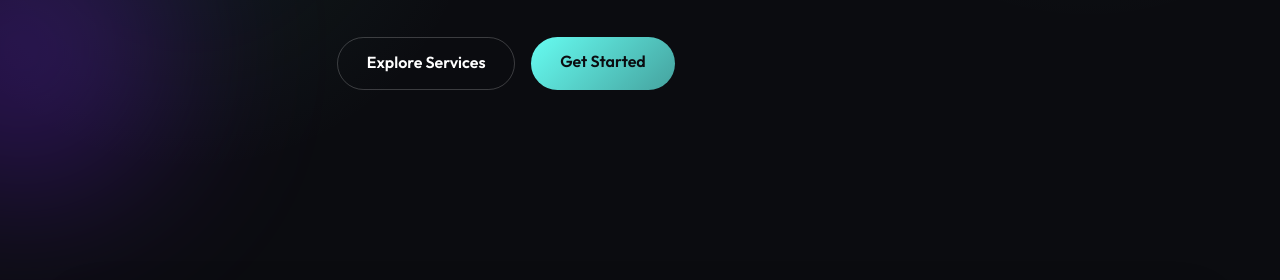
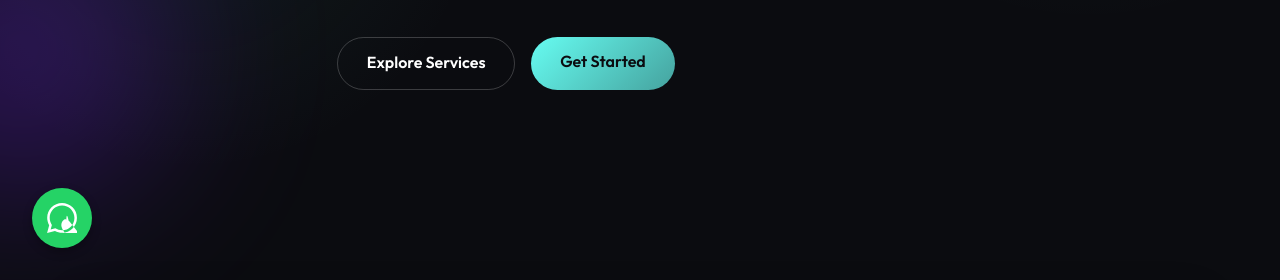
Before and after one commit to coderharjot01/fortune-writers, a website: page index.html in a window 1280 px wide. Shown: the part 520-800 px from the top of the page. Drawn offline with Linux system fonts and the light colour scheme; a web font is replaced by a local one.

Commit message:
Add floating WhatsApp button

```diff
--- a/index.html
+++ b/index.html
@@ -197,6 +197,14 @@
         </div>
     </footer>
 
+    <!-- WhatsApp Floating Button -->
+    <a href="https://wa.me/916397841399" class="whatsapp-float" target="_blank" aria-label="Chat on WhatsApp">
+        <svg xmlns="http://www.w3.org/2000/svg" width="30" height="30" viewBox="0 0 24 24" fill="#ffffff">
+            <path
+                d="M.057 24l1.687-6.163c-1.041-1.804-1.588-3.849-1.587-5.946.003-6.556 5.338-11.891 11.893-11.891 3.181.001 6.167 1.24 8.413 3.488 2.245 2.248 3.481 5.236 3.48 8.414-.003 6.557-5.338 11.892-11.893 11.892-1.99-.001-3.951-.5-5.688-1.448l-6.305 1.654zm6.597-3.807c1.676.995 3.276 1.591 5.392 1.592 5.448 0 9.886-4.434 9.889-9.885.002-5.462-4.415-9.89-9.881-9.892-5.452 0-9.887 4.434-9.889 9.884-.001 2.225.651 3.891 1.746 5.634l-.999 3.648 3.742-.981zm11.387-5.464c-.074-.124-.272-.198-.57-.347-.297-.149-1.758-8.683-2.031-.967-.272-.297-.471-.421-.966-.421-.495 0-.867.222-1.312.718-.446.495-1.708 1.609-1.708 3.931 0 2.322 1.684 4.575 1.932 4.922.247.347 3.341 5.105 8.125 7.147 2.872 1.226 3.457 1.011 4.076.953.619-.059 1.981-.811 2.253-1.593.272-.782.272-1.453.198-1.593z" />
+        </svg>
+    </a>
+
     <script src="script.js"></script>
 </body>
 
--- a/style.css
+++ b/style.css
@@ -586,3 +586,28 @@ ul {
 .toast-close:hover {
     color: #fff;
 }
+
+/* WhatsApp Floating Button */
+.whatsapp-float {
+    position: fixed;
+    width: 60px;
+    height: 60px;
+    bottom: 2rem;
+    left: 2rem;
+    background-color: #25d366;
+    color: #fff;
+    border-radius: 50px;
+    text-align: center;
+    font-size: 30px;
+    box-shadow: 0 4px 10px rgba(0, 0, 0, 0.3);
+    z-index: 1000;
+    display: flex;
+    align-items: center;
+    justify-content: center;
+    transition: var(--transition);
+}
+
+.whatsapp-float:hover {
+    transform: translateY(-5px);
+    box-shadow: 0 10px 20px rgba(37, 211, 102, 0.4);
+}
```
